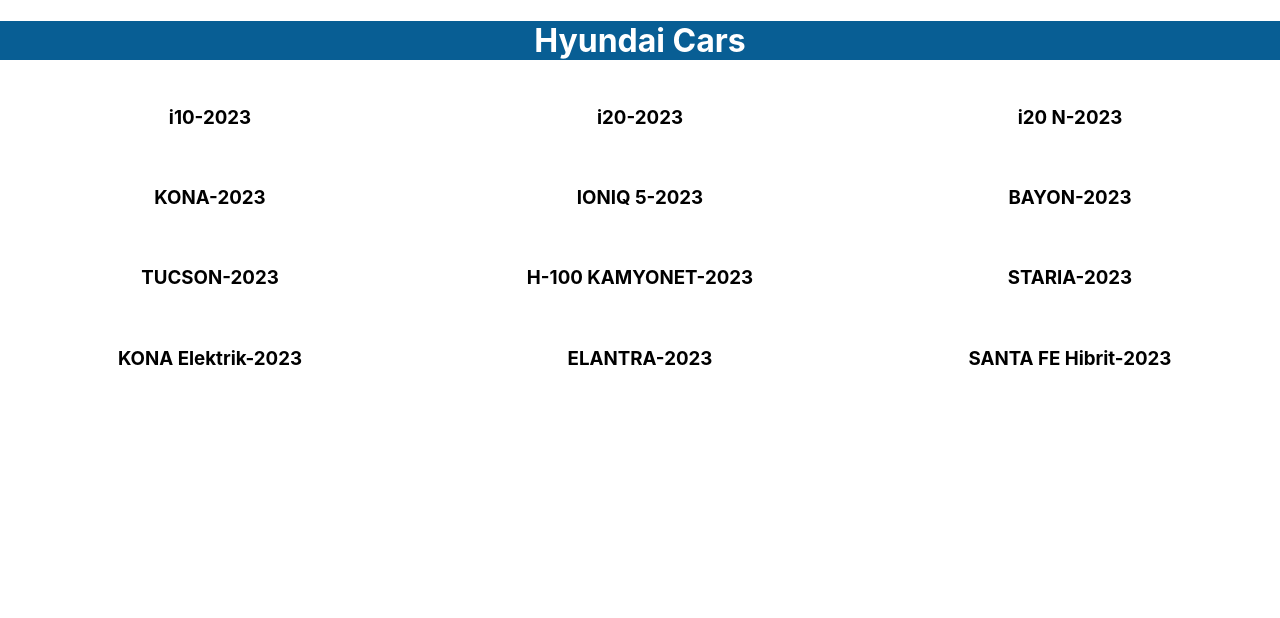
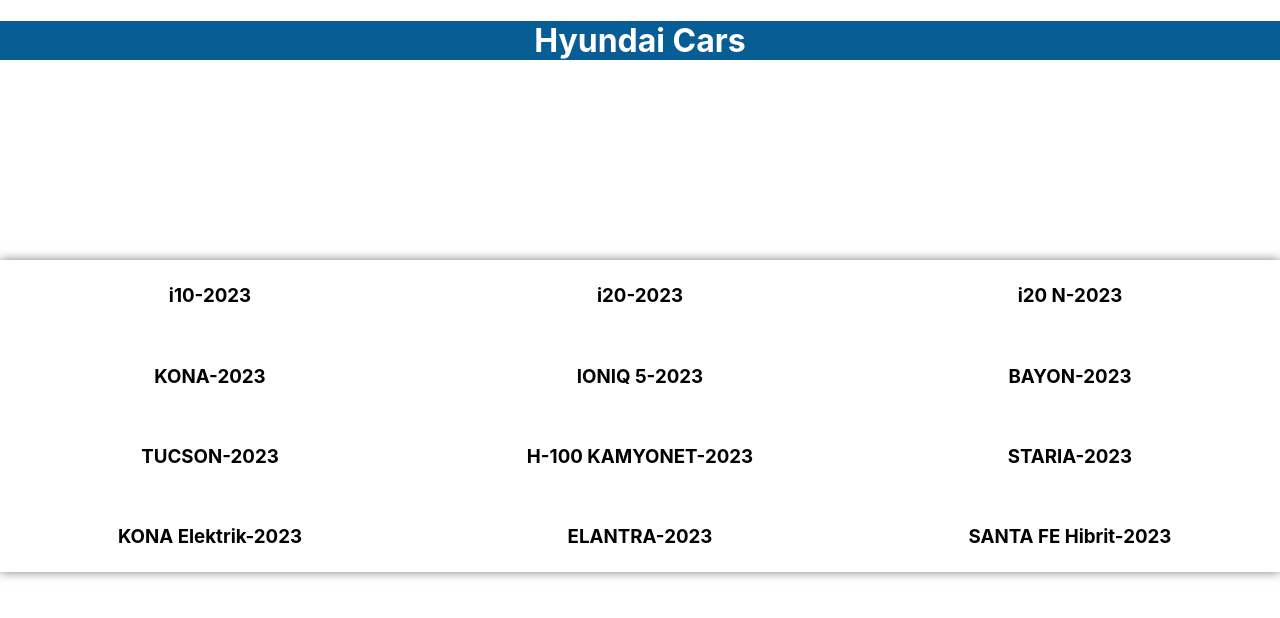
Before and after one commit to GoktugYmsk/react-gallery-challange, a React (Create React App) app: page /Hyundai in a window 1280 px wide. Shown: the top 618 px of the page. Built offline with nearby package versions, Linux system fonts and the light colour scheme.

Commit message:
url fixed

```diff
--- a/src/App.js
+++ b/src/App.js
@@ -1,6 +1,7 @@
-import React, { useState } from 'react';
+import React, { useState,useEffect } from 'react';
 
 import { useNavigate } from 'react-router-dom';
+
 import Car from './components/car';
 import { initialData } from './assets/data';
 import './App.css';
@@ -16,11 +17,15 @@ function App() {
     navigate(`/Hyundai ${selectedCar.title}`);
   }
 
+  useEffect(() => {
+    navigate('/Hyundai');
+  }, [navigate]);
+
   return (
     <div className="App">
       <h1 className='h1'>Hyundai Cars</h1>
       <div className='hyundaiCar' >
-        <Car navigate={navigate} selectedCar={selectedCar} ssetSelectedCar={setSelectedCar} list={list} handleCarClick={handleCarClick} setSelectedCar={setSelectedCar} />
+        <Car selectedCar={selectedCar} ssetSelectedCar={setSelectedCar} list={list} handleCarClick={handleCarClick} setSelectedCar={setSelectedCar} />
       </div>
     </div>
   );
--- a/src/components/car/index.css
+++ b/src/components/car/index.css
@@ -7,6 +7,8 @@
 
 .carContainer {
     position: relative;
+    margin-top: 200px;
+    box-shadow: 0 0 10px rgba(0, 0, 0, 0.5);
 }
 
 .carContainer.selected .carList {
```
